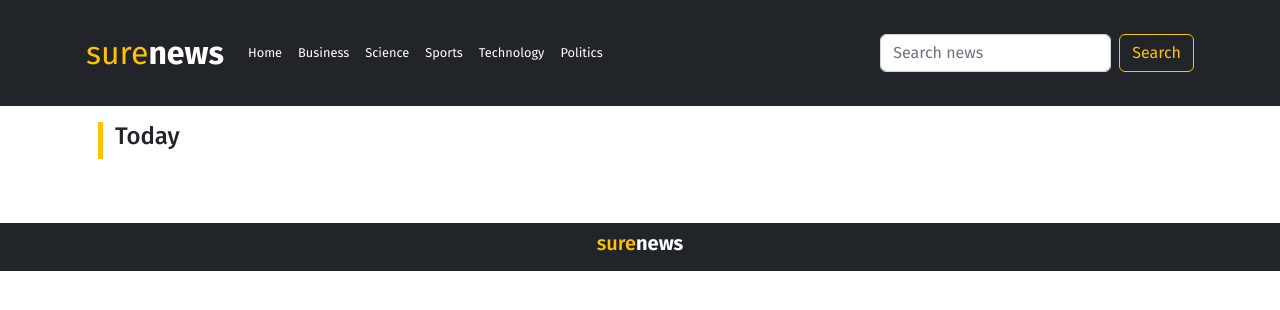
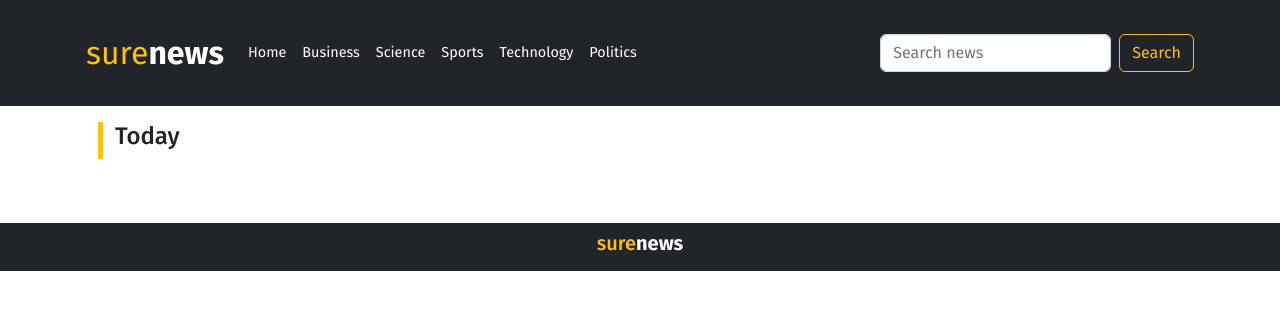
Before and after one commit to SanyaOdare/news-website, a plain HTML site: page index.html in a window 1280 px wide. Drawn offline with nearby package versions, Linux system fonts and the light colour scheme; no server answers.

Commit message:
increase nav-link size

```diff
--- a/style.css
+++ b/style.css
@@ -19,5 +19,5 @@ span.news {
 }
 
 a.nav-link {
-  font-size: .8rem;
+  font-size: .9rem;
 }
```
